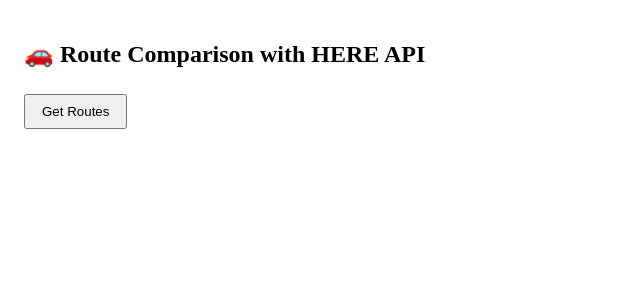
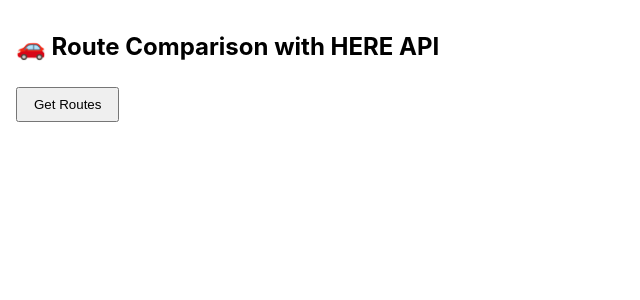
Before and after one commit to yatamci/here-route-checker, a Next.js app: page / in a window 1280 px wide. Shown: the top 300 px of the page, without its empty margins (0-640 px from the left). Built offline with nearby package versions, Linux system fonts and the light colour scheme.

Commit message:
Add core configuration files

```diff
--- /dev/null
+++ b/pages/_app.js
@@ -0,0 +1,6 @@
+import 'leaflet/dist/leaflet.css'
+import '../styles/globals.css'
+
+export default function App({ Component, pageProps }) {
+  return <Component {...pageProps} />
+}
--- /dev/null
+++ b/public/leaflet.css
@@ -0,0 +1,22 @@
+.leaflet-container {
+  width: 100%;
+  height: 100%;
+}
+
+.leaflet-control-container .leaflet-routing-container-hide {
+  display: none;
+}
+
+.leaflet-popup-content {
+  margin: 13px 19px;
+  line-height: 1.4;
+}
+
+.leaflet-popup-content-wrapper {
+  border-radius: 4px;
+}
+
+.leaflet-div-icon {
+  background: transparent;
+  border: none;
+}
--- /dev/null
+++ b/styles/globals.css
@@ -0,0 +1,19 @@
+body {
+  margin: 0;
+  padding: 0;
+  font-family: -apple-system, BlinkMacSystemFont, 'Segoe UI', Roboto, Oxygen,
+    Ubuntu, Cantarell, 'Fira Sans', 'Droid Sans', 'Helvetica Neue', sans-serif;
+  -webkit-font-smoothing: antialiased;
+  -moz-osx-font-smoothing: grayscale;
+}
+
+#__next {
+  min-height: 100vh;
+  display: flex;
+  flex-direction: column;
+}
+
+/* Fix for Leaflet marker icons */
+.leaflet-default-icon-path {
+  background-image: url(https://unpkg.com/leaflet@1.7.1/dist/images/marker-icon.png);
+}
```
Also changed, not shown: vercel.json (added), 1 other file (tests, documents, lock files or other folders).
